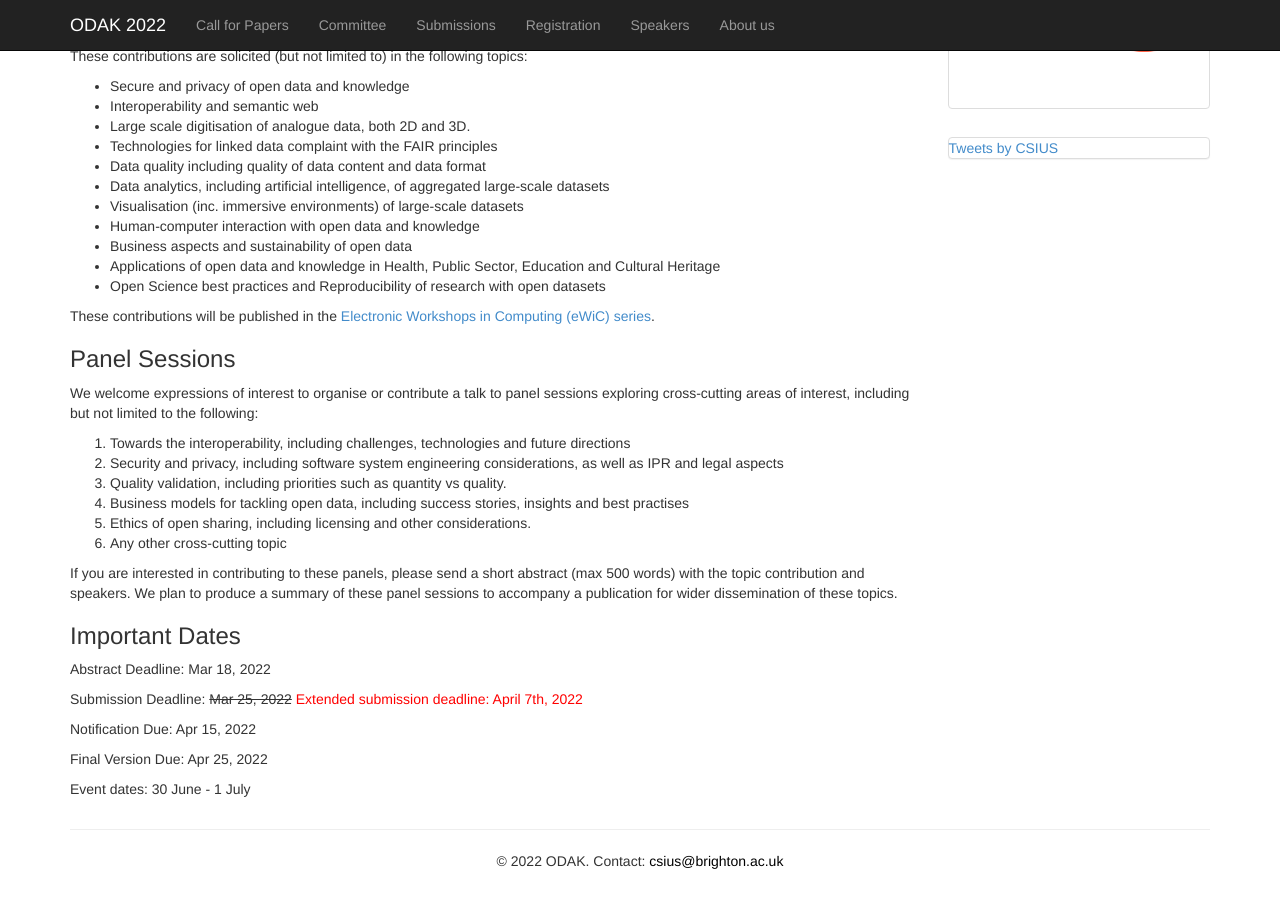
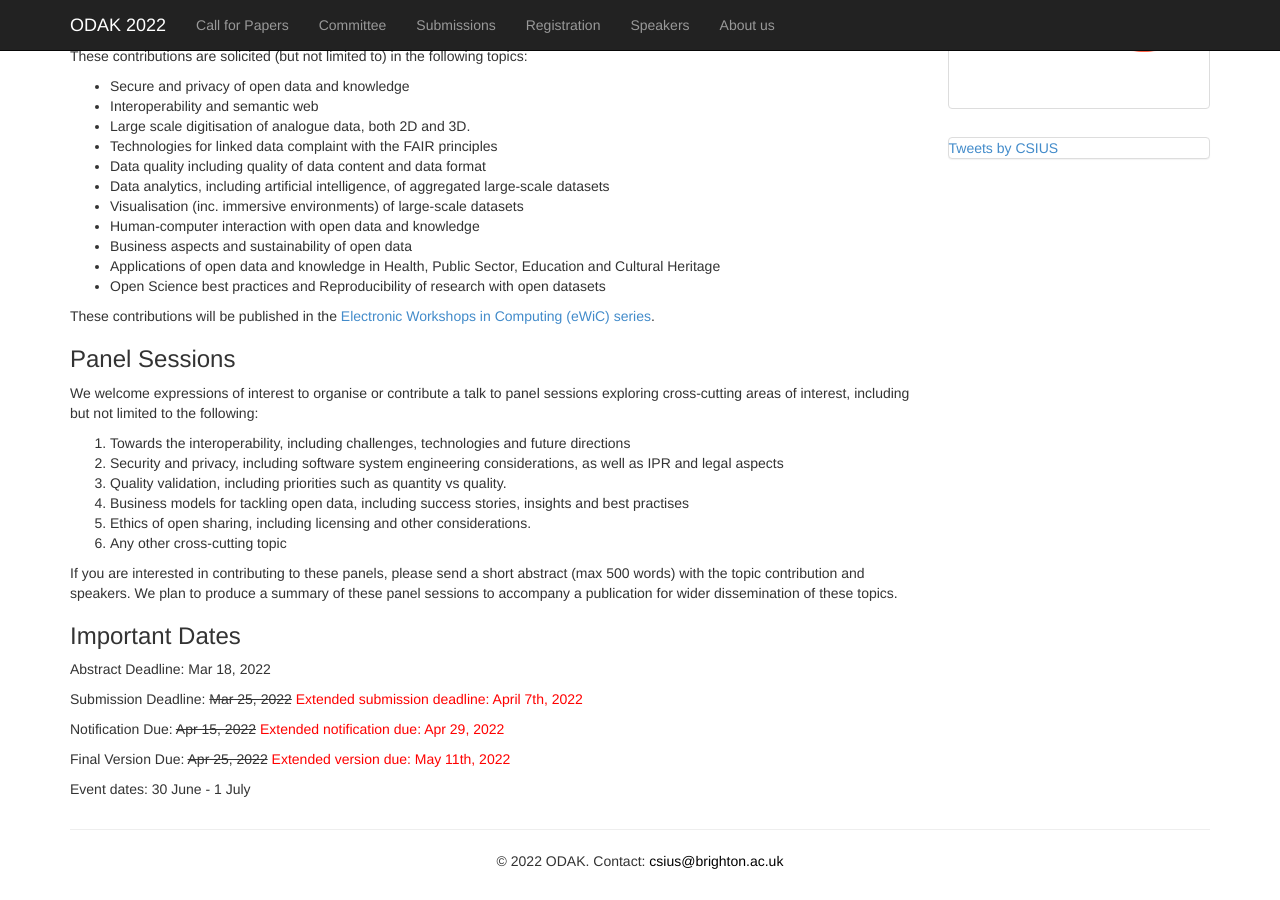
Before and after one commit to UniversityofBrighton/odak, a Jekyll site: the page built from 2022/call-for-papers.md, in a window 1280 px wide and 900 px high, scrolled down 708 px. Built offline with Jekyll 4.4.1, drawn with Linux system fonts in a browser that asks for light colours; comment, search, counter and statistics services are not loaded.

Commit message:
Update call-for-papers.md

```diff
--- a/2022/call-for-papers.md
+++ b/2022/call-for-papers.md
@@ -59,8 +59,8 @@ Abstract Deadline: Mar 18, 2022
 
 Submission Deadline: ~~Mar 25, 2022~~ <span style="color:red">Extended submission deadline: April 7th, 2022</span>
 
-Notification Due: Apr 15, 2022
+Notification Due: ~~Apr 15, 2022~~ <span style="color:red">Extended notification due: Apr 29, 2022</span>
 
-Final Version Due: Apr 25, 2022
+Final Version Due: ~~Apr 25, 2022~~ <span style="color:red">Extended version due: May 11th, 2022</span>
 
 Event dates: 30 June - 1 July
```
